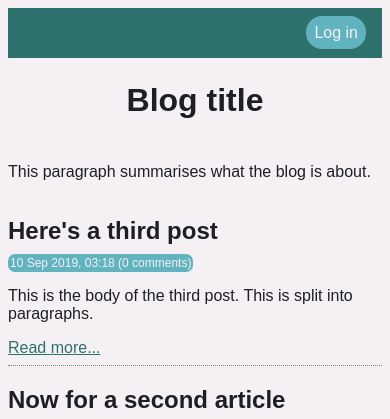
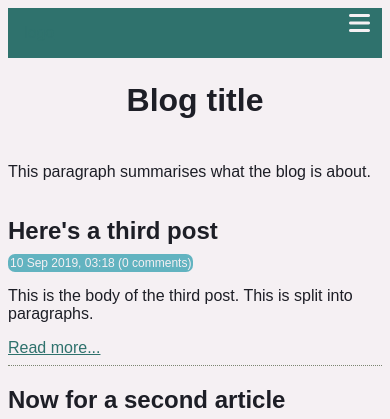
Before and after one commit to leggettc18/blog-php-fpm, a PHP site: page /index.php in a window 390 px wide. Shown: the top 419 px of the page. Run offline with PHP 8.4, Linux system fonts and the light colour scheme; data comes from the database, SQL or seed files in the repository; some libraries are stand-ins or nearby versions.

Commit message:
Made the navbar more responsive, more changes to come

```diff
--- a/www/html/assets/main.css
+++ b/www/html/assets/main.css
@@ -38,7 +38,62 @@ a {
 }
 
 .menu-options {
-	float: right;
+	list-style-type: none;
+	display: none;
+}
+
+.active {
+	display: block;
+}
+
+.menu-options li {
+	text-align: center;
+}
+
+.logo {
+	display: inline-block;
+}
+
+.navbar-toggle {
+	position: absolute;
+	top: 10px;
+	right: 20px;
+	cursor: pointer;
+	color: #f5f0f3;
+	font-size: 24px;
+}
+
+.nav-links {
+	text-decoration: none;
+}
+
+@media screen and (min-width: 768px) {
+	.top-menu {
+		display: flex;
+		justify-content: space-between;
+		padding-bottom: 0;
+		height: 70px;
+		align-items: center;
+	}
+
+	.menu-options {
+		display: flex;
+		margin-right: 30px;
+		flex-direction: row;
+		justify-content: flex-end;
+	}
+
+	.menu-options li {
+		margin: 0;
+	}
+
+	.nav-links {
+		margin-left: 40px;
+	}
+
+	.navbar-toggle {
+		display: none;
+	}
 }
 
 h1, h2, h3 {
--- /dev/null
+++ b/www/html/assets/navbar.js
@@ -0,0 +1,9 @@
+window.addEventListener('load', function() {
+	let mainNav = document.getElementById('js-menu');
+
+	let navbarToggle = document.getElementById('js-navbar-toggle');
+
+	navbarToggle.addEventListener('click', function () {
+		mainNav.classList.toggle('active');
+	});
+});
--- a/www/html/templates/head.php
+++ b/www/html/templates/head.php
@@ -1,2 +1,4 @@
 <meta http-equiv="Content-Type" content="text/html;charset=utf-8" />
 <link rel="stylesheet" type="text/css" href="assets/main.css" />
+<script src="https://kit.fontawesome.com/967a820cd2.js"></script>
+<script src="assets/navbar.js" type="text/javascript"></script>
--- a/www/html/templates/top-menu.php
+++ b/www/html/templates/top-menu.php
@@ -1,15 +1,27 @@
-<div class="top-menu">
-    <div class="menu-options">
+<nav class="top-menu">
+	<span class="navbar-toggle" id="js-navbar-toggle">
+		<i class="fas fa-bars"></i>
+	</span>
+	<a class="logo" href="index.php">logo</a>
+    <ul class="menu-options" id="js-menu">
         <?php if (isLoggedIn()): ?>
-            <a class="button-primary" href="index.php">Home</a>
-            <a class="button-primary" href="list-posts.php">All posts</a>
-            |
-            <a class="button-primary" href="edit-post.php">New post</a>
-            |
+        	<li>
+            	<a class="button-primary nav-links" href="index.php">Home</a>
+            </li>
+            <li>
+            	<a class="button-primary nav-links" href="list-posts.php">All posts</a>
+            </li>
+            <li>
+            	<a class="button-primary nav-links" href="edit-post.php">New post</a>
+            </li>
             Hello <?php echo htmlEscape(getAuthUser()) ?>
-            <a class="button-primary" href="logout.php">Log out</a>
+            <li>
+            	<a class="button-primary nav-links" href="logout.php">Log out</a>
+            </li>
         <?php else: ?>
-            <a class="button-primary" href="login.php">Log in</a>
+        	<li>
+            	<a class="button-primary nav-links" href="login.php">Log in</a>
+            </li>
         <?php endif ?>
-    </div>
-</div>
+    </ul>
+</nav>
```
